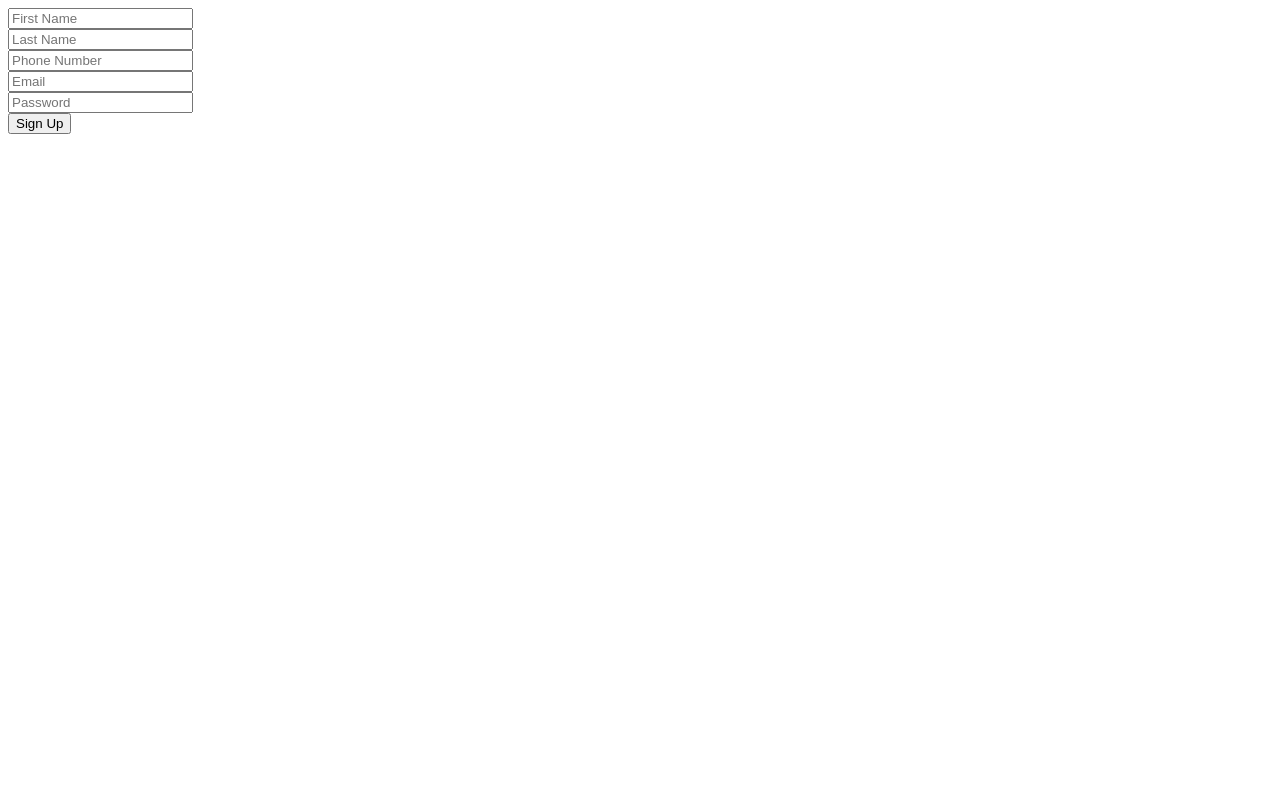
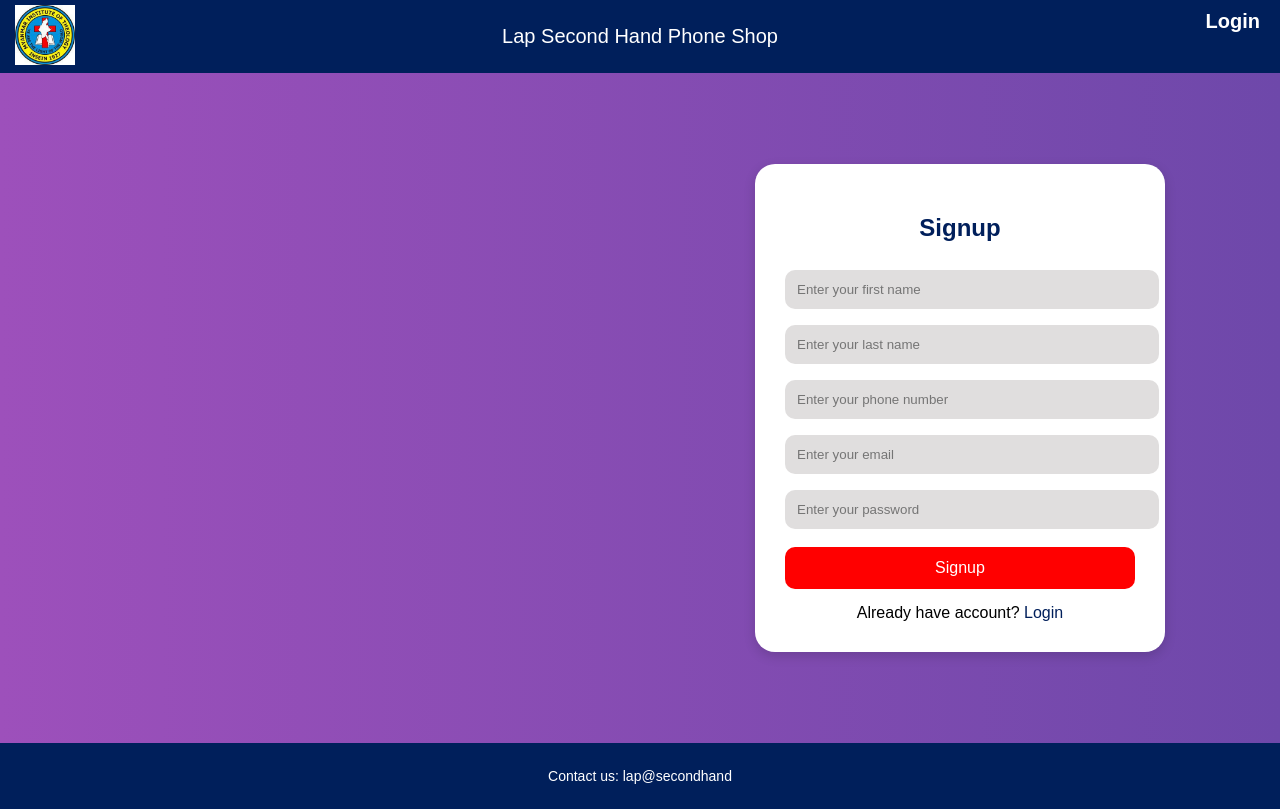
Before and after one commit to Moses2004/LapSecondHand, a PHP site: page /signup.php in a window 1280 px wide. Before the commit the page ends 134 px from the top, so only its background shows below. Run offline with PHP 8.4, Linux system fonts and the light colour scheme.

Commit message:
my1stcommit

```diff
--- a/php/signup.php
+++ b/php/signup.php
@@ -9,7 +9,8 @@ if ($_SERVER["REQUEST_METHOD"] == "POST") {
     $phone      = $_POST['phone'];
     $role       = 'customer';
 
-    $stmt = $conn->prepare("INSERT INTO users (first_name, last_name, email, password, phone_number, role) VALUES (?, ?, ?, ?, ?, ?)");
+    $stmt = $conn->prepare("INSERT INTO users (first_name, last_name, email, password, phone_number, role)
+                            VALUES (?, ?, ?, ?, ?, ?)");
 
     if (!$stmt) {
         die("Prepare failed: " . $conn->error);
@@ -18,20 +19,163 @@ if ($_SERVER["REQUEST_METHOD"] == "POST") {
     $stmt->bind_param("ssssss", $first_name, $last_name, $email, $password, $phone, $role);
 
     if ($stmt->execute()) {
-        echo "Signup successful!";
+        echo "<script>alert('Signup successful!'); window.location.href='login.php';</script>";
     } else {
-        echo "Error: " . $stmt->error;
+        echo "<script>alert('Error: " . $stmt->error . "');</script>";
     }
 
     $stmt->close();
 }
 ?>
 
-<form method="POST" action="signup.php">
-  <input type="text" name="first_name" placeholder="First Name" required><br>
-  <input type="text" name="last_name" placeholder="Last Name" required><br>
-  <input type="text" name="phone" placeholder="Phone Number" required><br>
-  <input type="email" name="email" placeholder="Email" required><br>
-  <input type="password" name="password" placeholder="Password" required><br>
-  <button type="submit">Sign Up</button>
-</form>
+<!DOCTYPE html>
+<html lang="en">
+<head>
+  <meta charset="UTF-8" />
+  <meta name="viewport" content="width=device-width, initial-scale=1.0"/>
+  <title>Signup</title>
+  <style>
+    body {
+      margin: 0;
+      font-family: Arial, sans-serif;
+      background: linear-gradient(to right, #9D50BB, #6E48AA);
+    }
+
+    header, footer {
+      text-align: center;
+      padding: 25px;
+      color: white;
+    }
+
+    header {
+      background-color: #001F5B;
+      font-size: 20px;
+      position: relative;
+    }
+
+    footer {
+      background-color: #001F5B;
+      font-size: 14px;
+    }
+
+    .logo {
+      position: absolute;
+      top: 5px;
+      left: 15px;
+      height: 60px;
+    }
+
+    .top-right-login {
+      position: absolute;
+      top:10px;
+      right: 20px;
+    }
+
+    .top-right-login a {
+      color: white;
+      text-decoration: none;
+      font-weight: bold;
+    }
+
+    .container {
+      display: flex;
+      height: calc(90vh - 50px); /* subtract header and footer height */
+    }
+
+    .left {
+      flex: 1;
+    }
+
+    .right {
+      flex: 1;
+      display: flex;
+      justify-content: center;
+      align-items: center;
+    }
+
+    .form-box {
+      background: white;
+      padding: 30px;
+      border-radius: 20px;
+      box-shadow: 0 4px 12px rgba(0, 0, 0, 0.15);
+      width: 100%;
+      max-width: 350px;
+    }
+
+    h2 {
+      text-align: center;
+      color: #001F5B;
+      margin-bottom: 20px;
+    }
+
+    input[type="text"],
+    input[type="email"],
+    input[type="password"] {
+      width: 100%;
+      padding: 12px;
+      margin: 8px 0;
+      border-radius: 10px;
+      border: none;
+      background: #e0dede;
+    }
+
+    button {
+      width: 100%;
+      background: red;
+      color: white;
+      border: none;
+      padding: 12px;
+      margin-top: 10px;
+      border-radius: 10px;
+      font-size: 16px;
+      cursor: pointer;
+    }
+
+    .login-link {
+      text-align: center;
+      margin-top: 15px;
+    }
+
+    .login-link a {
+      color: #001F5B;
+      text-decoration: none;
+    }
+  </style>
+</head>
+<body>
+
+<header>
+  <img src="mit.jpg" class="logo" alt="Logo" />
+
+  Lap Second Hand Phone Shop
+  <div class="top-right-login">
+    <a href="login.php">Login</a>
+  </div>
+</header>
+
+<div class="container">
+  <div class="left"></div>
+  <div class="right">
+    <div class="form-box">
+      <h2>Signup</h2>
+      <form method="POST" action="signup.php">
+        <input type="text" name="first_name" placeholder="Enter your first name" required>
+        <input type="text" name="last_name" placeholder="Enter your last name" required>
+        <input type="text" name="phone" placeholder="Enter your phone number" required>
+        <input type="email" name="email" placeholder="Enter your email" required>
+        <input type="password" name="password" placeholder="Enter your password" required>
+        <button type="submit">Signup</button>
+      </form>
+      <div class="login-link">
+        Already have account? <a href="login.php">Login</a>
+      </div>
+    </div>
+  </div>
+</div>
+
+<footer>
+  Contact us: lap@secondhand
+</footer>
+
+</body>
+</html>
```
Also changed, not shown: php/mit.jpg (added).
